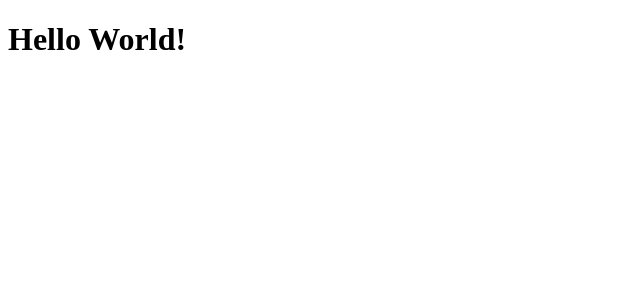
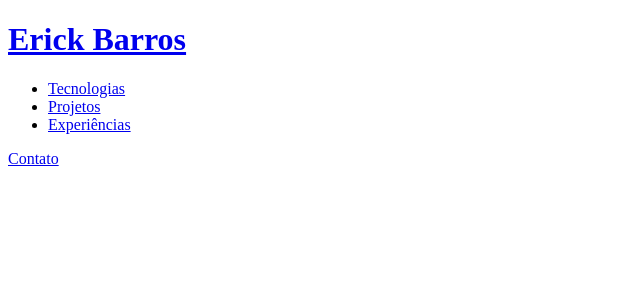
Before and after one commit to erickbarrosr/professional-portfolio-frontend, an Angular app: page / in a window 1280 px wide. Shown: the top 300 px of the page, without its empty margins (0-640 px from the left). Built offline with nearby package versions, Linux system fonts and the light colour scheme.

Commit message:
feat[header]: created header component

```diff
--- a/src/app/app.component.html
+++ b/src/app/app.component.html
@@ -1 +1 @@
-<h1>Hello World!</h1>
+<app-header></app-header>
--- a/src/app/app.module.ts
+++ b/src/app/app.module.ts
@@ -3,9 +3,10 @@ import { BrowserModule } from '@angular/platform-browser';
 
 import { AppRoutingModule } from './app-routing.module';
 import { AppComponent } from './app.component';
+import { HeaderComponent } from './components/header/header.component';
 
 @NgModule({
-  declarations: [AppComponent],
+  declarations: [AppComponent, HeaderComponent],
   imports: [BrowserModule, AppRoutingModule],
   providers: [],
   bootstrap: [AppComponent],
--- /dev/null
+++ b/src/app/components/header/header.component.html
@@ -0,0 +1,11 @@
+<header>
+  <h1><a href="/">Erick Barros</a></h1>
+  <nav>
+    <ul>
+      <li><a routerLink="#">Tecnologias</a></li>
+      <li><a routerLink="#">Projetos</a></li>
+      <li><a routerLink="#">Experiências</a></li>
+    </ul>
+  </nav>
+  <a routerLink="#">Contato</a>
+</header>
```
Also changed, not shown: src/app/components/header/header.component.ts (added, +10 -0 lines), src/app/components/header/header.component.css (added), 1 other file (tests, documents, lock files or other folders).
